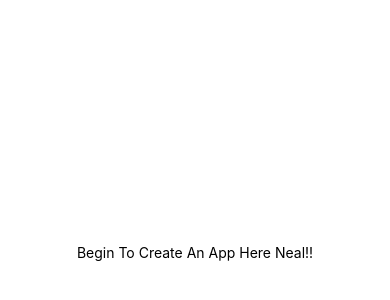
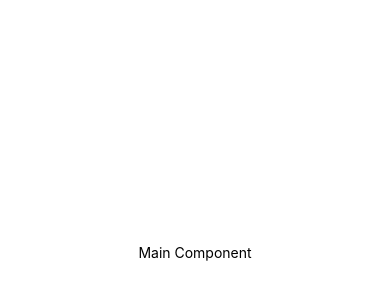
Before and after one commit to ThatDevOpNeal/reactNativeApp, a React Native app in the folder myFirstNativeApp/: screen / in a window 390 px wide. Shown: the part 170-470 px from the top of the page. Built offline with nearby package versions, Linux system fonts and the light colour scheme.

Commit message:
Add Main Component

```diff
--- a/myFirstNativeApp/App.js
+++ b/myFirstNativeApp/App.js
@@ -1,21 +1,10 @@
 import React from 'react';
-import { StyleSheet, Text, View } from 'react-native';
+import Main from './app/components/Main.js';
 
 export default class App extends React.Component {
   render() {
     return (
-      <View style={styles.container}>
-        <Text>Begin To Create An App Here Neal!!</Text>
-      </View>
+      <Main />
     );
   }
 }
-
-const styles = StyleSheet.create({
-  container: {
-    flex: 1,
-    backgroundColor: '#fff',
-    alignItems: 'center',
-    justifyContent: 'center',
-  },
-});
--- /dev/null
+++ b/myFirstNativeApp/app/components/Main.js
@@ -0,0 +1,25 @@
+import React from 'react';
+import { StyleSheet, Text, View, TextInput, ScrollView, TouchableOpacity } from 'react-native';
+/*
+    ScrollView, allows the screen to be scrollable.
+    TouchableOpacity are for buttons.
+*/
+
+export default class Main extends React.Component {
+  render() {
+    return (
+      <View style={styles.container}>
+        <Text>Main Component</Text>
+      </View>
+    );
+  }
+}
+
+const styles = StyleSheet.create({
+  container: {
+    flex: 1,
+    backgroundColor: '#fff',
+    alignItems: 'center',
+    justifyContent: 'center',
+  },
+});
```
